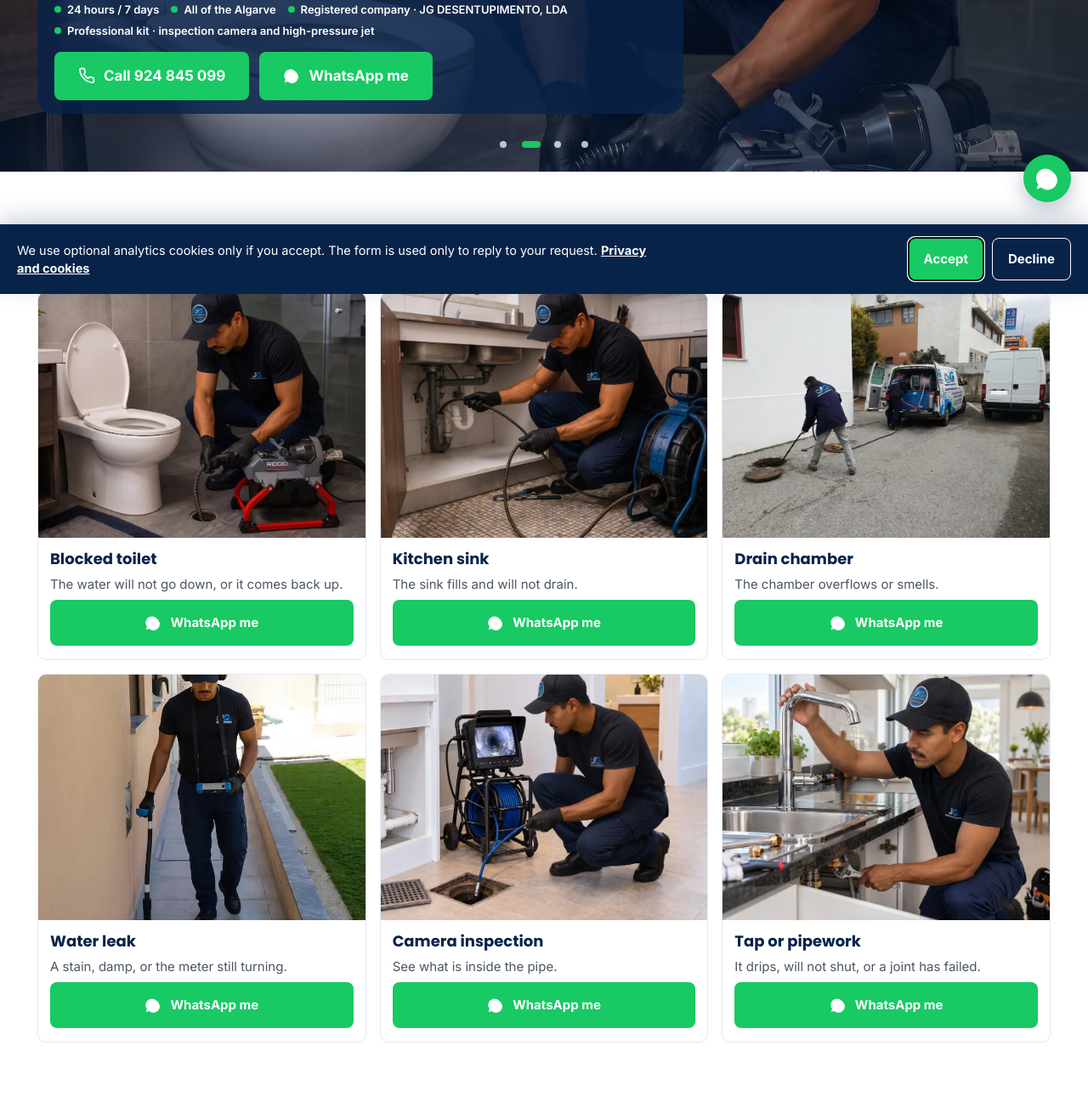
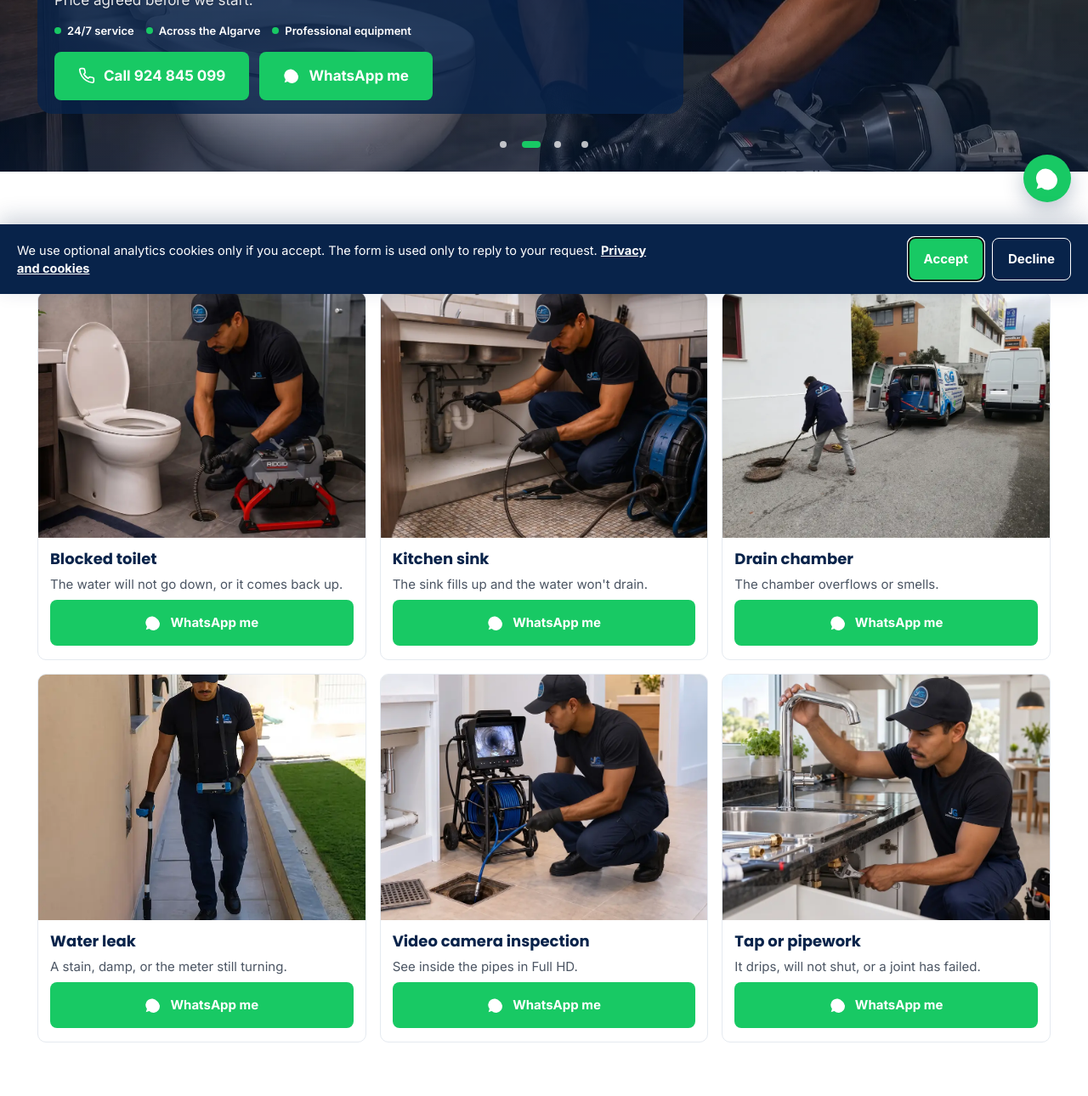
Before and after one commit to gabrieljgdesentupimento-crypto/jg-desentupimento, a plain HTML site: page en/index.html in a window 1280 px wide. Shown: the part 454-1744 px from the top of the page at 85% size. Drawn offline with Linux system fonts and the light colour scheme.

Commit message:
Ajusta a linha de confiança e o texto da cozinha e da câmara.
A confiança fica em três itens, a cozinha passa a dizer bancada, e a inspeção indica câmara de vídeo em Full HD.

Co-authored-by: gabrieljgdesentupimento-crypto <gabrieljgdesentupimento-crypto@users.noreply.github.com>

```diff
--- a/en/index.html
+++ b/en/index.html
@@ -117,7 +117,7 @@
       <div class="hero-copy">
         <h1 class="hero-heading hero-heading-static">Drain Unclogging Specialists<span class="hero-heading-place">across the Algarve</span></h1>
         <p class="hero-sub hero-sub-static">Price agreed before we start.</p>
-        <ul class="trust-row"><li>24 hours / 7 days</li><li>All of the Algarve</li><li>Registered company · JG DESENTUPIMENTO, LDA</li><li>Professional kit · inspection camera and high-pressure jet</li></ul>
+        <ul class="trust-row"><li>24/7 service</li><li>Across the Algarve</li><li>Professional equipment</li></ul>
         <div class="hero-actions">
           <a class="btn btn-green" href="tel:+351924845099"><svg viewBox="0 0 24 24" fill="none" stroke="currentColor" stroke-width="2" stroke-linecap="round" stroke-linejoin="round" aria-hidden="true"><path d="M22 16.9v3a2 2 0 0 1-2.2 2 19.8 19.8 0 0 1-8.6-3.1 19.5 19.5 0 0 1-6-6 19.8 19.8 0 0 1-3.1-8.7A2 2 0 0 1 4.1 2h3a2 2 0 0 1 2 1.7c.1.9.3 1.8.6 2.7a2 2 0 0 1-.4 2.1L8 9.9a16 16 0 0 0 6 6l1.4-1.4a2 2 0 0 1 2.1-.4c.9.3 1.8.5 2.7.6a2 2 0 0 1 1.8 2.2z"/></svg><span>Call 924 845 099</span></a>
           <a class="btn btn-whatsapp" href="https://wa.me/351924845099?text=Hello%2C%20I%20need%20a%20service%20from%20JG%20Desentupimento." target="_blank" rel="noopener"><svg viewBox="0 0 24 24" fill="currentColor" aria-hidden="true"><path d="M17.6 6.3A9 9 0 0 0 3.5 17.5L2 22l4.6-1.5A9 9 0 1 0 17.6 6.3z"/></svg><span>WhatsApp me</span></a>
@@ -149,7 +149,7 @@
           <img src="/assets/img/cards/cozinha.webp" alt="Unblocking a kitchen waste pipe" width="960" height="717" loading="lazy" decoding="async">
           <div class="problem-card-body">
             <h3>Kitchen sink</h3>
-            <p>The sink fills and will not drain.</p>
+            <p>The sink fills up and the water won't drain.</p>
             <a class="btn btn-whatsapp" href="https://wa.me/351924845099?text=Hello%2C%20I%20need%20the%20kitchen%20sink%20unblocked." target="_blank" rel="noopener"><svg viewBox="0 0 24 24" fill="currentColor" aria-hidden="true"><path d="M17.6 6.3A9 9 0 0 0 3.5 17.5L2 22l4.6-1.5A9 9 0 1 0 17.6 6.3z"/></svg><span>WhatsApp me</span></a>
           </div>
         </article>
@@ -172,8 +172,8 @@
         <article class="problem-card">
           <img src="/assets/img/cards/camera.webp" alt="Inspecting a pipe with a video camera" width="960" height="717" loading="lazy" decoding="async">
           <div class="problem-card-body">
-            <h3>Camera inspection</h3>
-            <p>See what is inside the pipe.</p>
+            <h3>Video camera inspection</h3>
+            <p>See inside the pipes in Full HD.</p>
             <a class="btn btn-whatsapp" href="https://wa.me/351924845099?text=Hello%2C%20I%20would%20like%20to%20know%20more%20about%20the%20camera%20inspection." target="_blank" rel="noopener"><svg viewBox="0 0 24 24" fill="currentColor" aria-hidden="true"><path d="M17.6 6.3A9 9 0 0 0 3.5 17.5L2 22l4.6-1.5A9 9 0 1 0 17.6 6.3z"/></svg><span>WhatsApp me</span></a>
           </div>
         </article>
```
Also changed, not shown: en/plumber-in-the-algarve/index.html (+4 -4 lines), index.html (+6 -6 lines).
